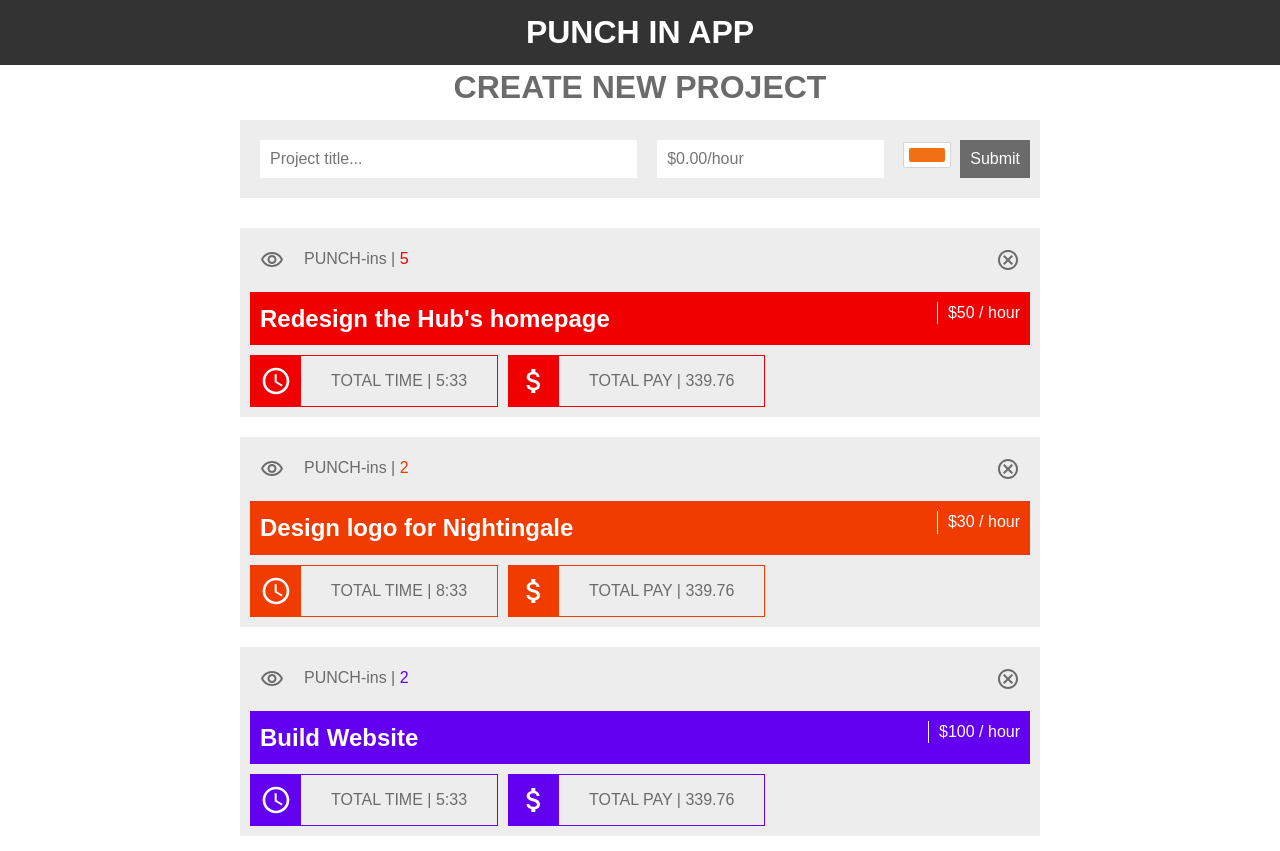
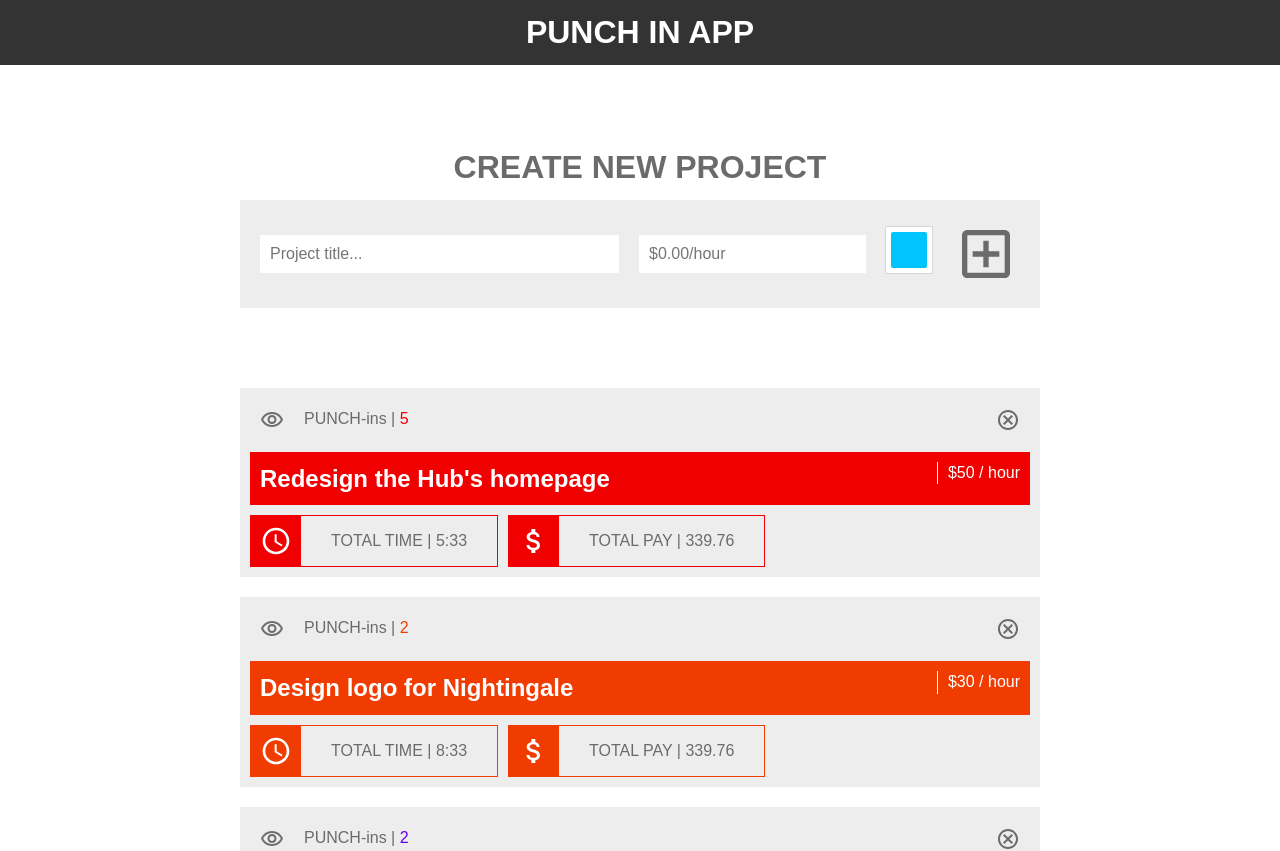
Before and after one commit to bradmallett/punch-in, a React (Create React App) app: page / in a window 1280 px wide. Shown: the top 851 px of the page. Built offline with nearby package versions, Linux system fonts and the light colour scheme.

Commit message:
Working on AddProject component

```diff
--- a/src/App.css
+++ b/src/App.css
@@ -99,7 +99,10 @@ a {
 /*---------------- CREATE PROJECT COMPONENT ------------------*/
 
 
-
+.createProjContainer {
+  width: 100%;
+  margin: 80px auto;
+}
 
 .createProjTitle {
   text-align: center;
@@ -139,21 +142,6 @@ a {
 .colorPickerCont {
   margin: 0px 10px;
 }
-
-.createProjSubmit {
-  font-size: 1rem;
-  color: #fff;
-  padding: 10px;
-  background-color: #6b6b6b;
-  border: none;
-  margin-left: auto;
-}
-
-.createProjSubmit:hover {
-  background-color: #292929;
-  cursor: pointer;
-}
-
 
 
 
@@ -211,12 +199,12 @@ a {
 .colorPickerCont {
     margin: 15px;
 }
-
+  /*
   .createProjSubmit {
     margin: 10px auto 0px auto;
     padding: 10px 30px;
   }
 
-
+*/
 
 }
--- a/src/App.js
+++ b/src/App.js
@@ -42,11 +42,25 @@ class App extends Component {
     ]
   }
 
+  addProject = (title, payRate, color) => {
+    this.setState({ projects: [{
+      id: uuidv4(),
+      title,
+      payRate,
+      color,
+      punchIns: 0,
+      totalTime: '00:00:00',
+      totalPay: 0,
+      notes: ''
+    }, ...this.state.projects] })
+  }
+
+
   render() {
   return (
     <div className="App">
         <Header />
-        <AddProject />
+        <AddProject addProject={this.addProject}/>
         <Projects projects={this.state.projects}/>
     </div>
   );
--- a/src/components/AddProject.js
+++ b/src/components/AddProject.js
@@ -2,25 +2,22 @@ import React, { Component } from 'react';
 import { v4 as uuidv4 } from 'uuid';
 import reactCSS from 'reactcss';
 import { SketchPicker } from 'react-color';
+import AddBoxOutlinedIcon from '@material-ui/icons/AddBoxOutlined';
+import IconButton from '@material-ui/core/IconButton';
+
 
 
 export class AddProject extends Component {
     state = {
-            id: uuidv4(),
             title: '',
             payRate: '',
-            punchIns: 0,
-            totalTime: '00:00:00',
-            totalPay: 0.00,
             displayColorPicker: false,
-            color: {
-            r: '241',
-            g: '112',
-            b: '19',
-            a: '1',
-            }
+            color: '#01C4FC'
         }
 
+
+
+    // functions
     handleClick = () => {
         this.setState({ displayColorPicker: !this.state.displayColorPicker })
     };
@@ -30,20 +27,35 @@ export class AddProject extends Component {
     };
 
     handleChange = (color) => {
-        this.setState({ color: color.rgb })
+        this.setState({ color: color.hex })
     };
 
-    onChange = (e) => this.setState( {[e.target.name]: e.target.value} )
+    onChange = (e) => this.setState( {[e.target.name]: e.target.value} );
+
+    onSubmit = (e) => {
+        e.preventDefault();
+        this.props.addProject(this.state.title, this.state.payRate, this.state.color);
+        this.setState({
+            id: uuidv4(),
+            title: '',
+            payRate: '',
+            displayColorPicker: false,
+            color: '#01C4FC'
+        });
+    }
+
+
 
     render() {
 
+        // Color Picker Styles
         const styles = reactCSS({
             'default': {
               color: {
                 width: '36px',
-                height: '14px',
+                height: '36px',
                 borderRadius: '2px',
-                background: `rgba(${ this.state.color.r }, ${ this.state.color.g }, ${ this.state.color.b }, ${ this.state.color.a })`,
+                background: this.state.color
               },
               swatch: {
                 padding: '5px',
@@ -68,12 +80,13 @@ export class AddProject extends Component {
           });
 
 
+
         return (
-            <div>
+            <div className='createProjContainer'>
                 <h1 className='createProjTitle'>CREATE NEW PROJECT</h1>
 
                 <div className='createProjFormCont'>
-                    <form className='createProjForm'>
+                    <form onSubmit={this.onSubmit} className='createProjForm'>
                         <input
                             className = 'createProjTxt-First'
                             type='text'
@@ -101,11 +114,10 @@ export class AddProject extends Component {
                             </div> : null }
                         </div>
 
-                        <input
-                            className='createProjSubmit'
-                            type='submit'
-                            value='Submit'
-                        />
+                        <IconButton type='submit'>
+                            <AddBoxOutlinedIcon style={btnStyle}/>
+                        </IconButton>
+
                     </form>
                 </div>
             </div>
@@ -113,4 +125,9 @@ export class AddProject extends Component {
     }
 }
 
+const btnStyle = {
+    fill: '#6b6b6b',
+    fontSize: '4rem'
+}
+
 export default AddProject
```
